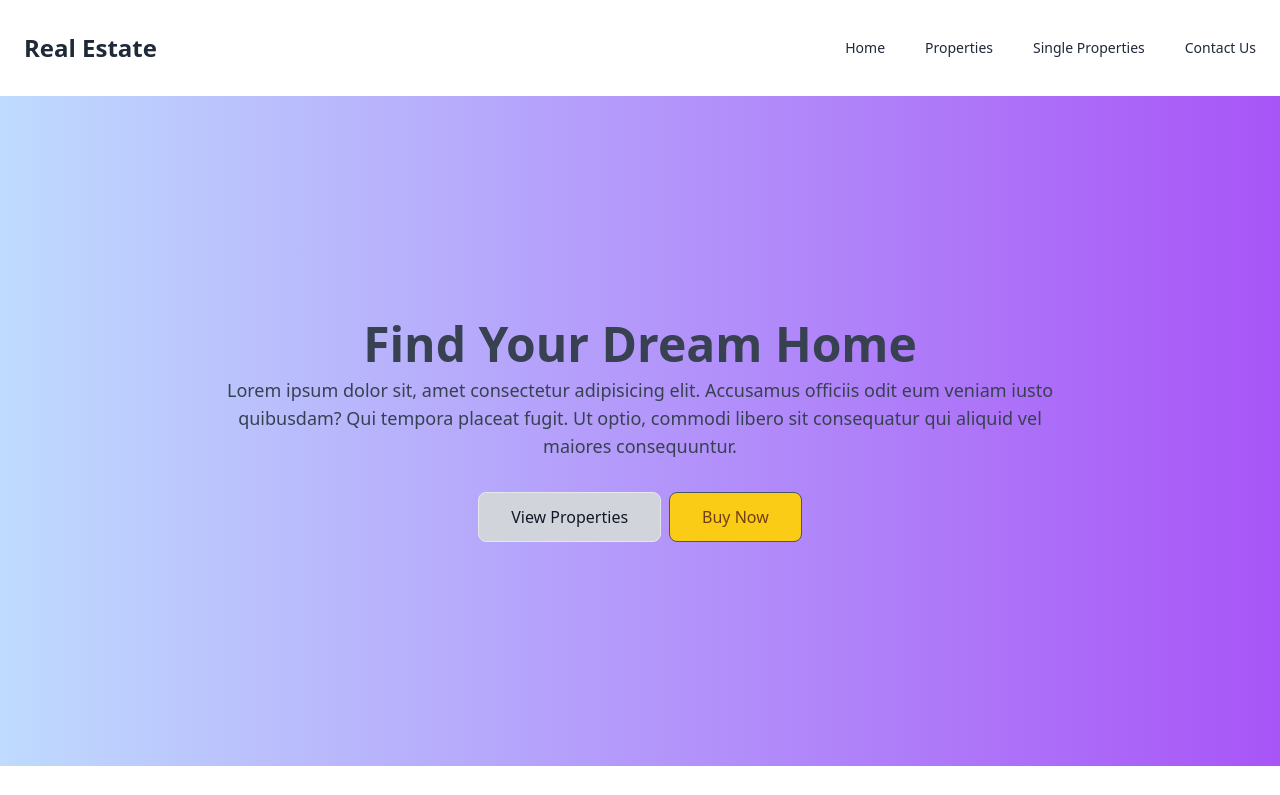
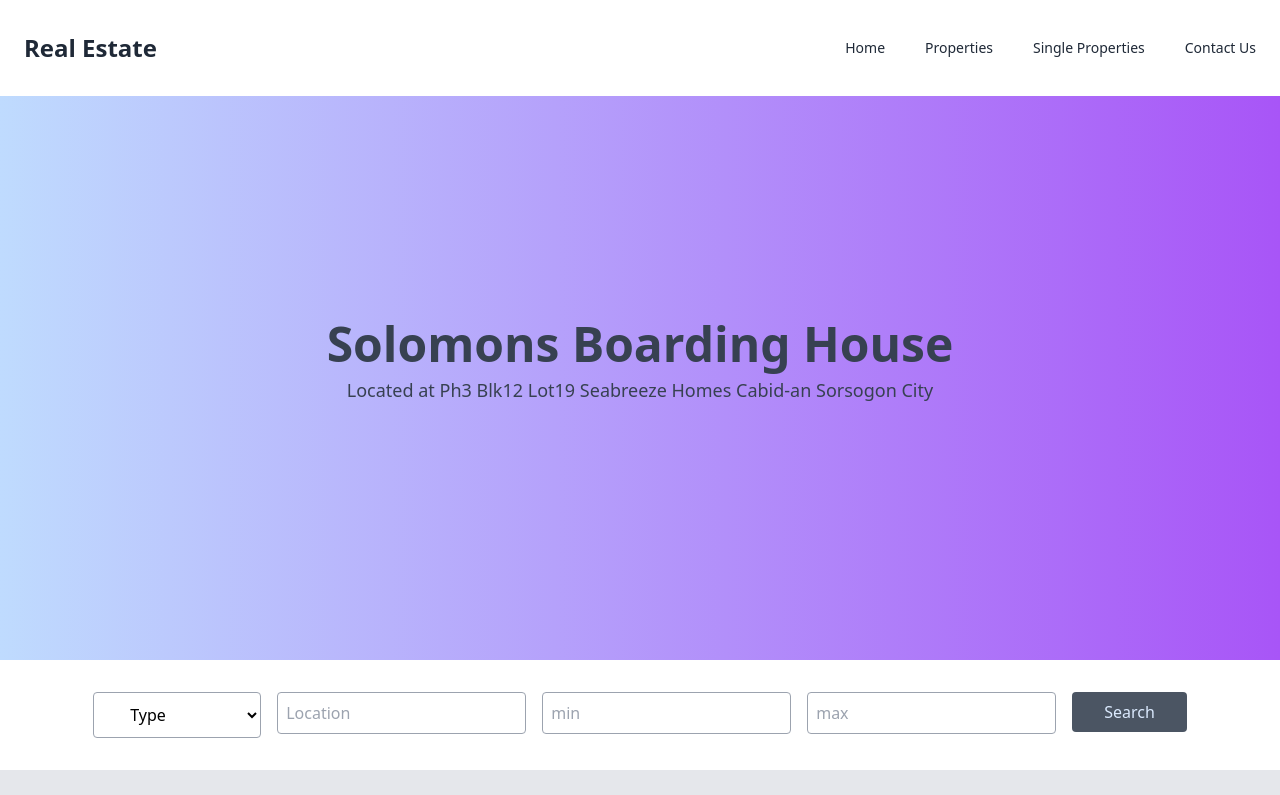
Before and after one commit to ksolomon-ched/bhouse, a plain HTML site: page index.html in a window 1280 px wide. Shown: the top 795 px of the page. Drawn offline with nearby package versions, Linux system fonts and the light colour scheme.

```diff
--- a/index.html
+++ b/index.html
@@ -46,14 +46,11 @@
 
             <section class="p-12 text-center bg-gradient-to-r from-blue-200 to-purple-500 lg:p-56">
                 <h1 class="mb-2 text-2xl font-bold text-gray-700 lg:text-5xl">
-                    Find Your Dream Home</h1>
+                    Solomons Boarding House </h1>
 
-                <p class="mb-8 text-lg text-center text-gray-700">Lorem ipsum dolor sit, amet consectetur adipisicing
-                    elit.
-                    Accusamus officiis odit eum veniam iusto quibusdam? Qui tempora placeat fugit. Ut optio, commodi
-                    libero sit consequatur qui aliquid vel maiores consequuntur.</p>
+                <p class="mb-8 text-lg text-center text-gray-700">Located at Ph3 Blk12 Lot19 Seabreeze Homes Cabid-an Sorsogon City</p>
 
-                <div class="flex items-center justify-center space-x-2">
+                <!-- <div class="flex items-center justify-center space-x-2">
                     <a href="#"
                         class="px-2 py-2 text-gray-800 text-gray-900 bg-gray-300 border rounded rounded-lg lg:px-8 lg:py-3 hover:bg-gray-200 hover:shadow">View
                         Properties
@@ -61,7 +58,7 @@
                     <a href="#"
                         class="px-4 py-2 text-yellow-900 transition duration-300 bg-yellow-400 border border-gray-600 rounded-lg lg:px-8 lg:py-3 hover:bg-yellow-300 hover:shadow-xl">Buy
                         Now</a>
-                </div>
+                </div> -->
             </section>
             <!-- property search section -->
             <div class="m-4 lg:m-0">
```
